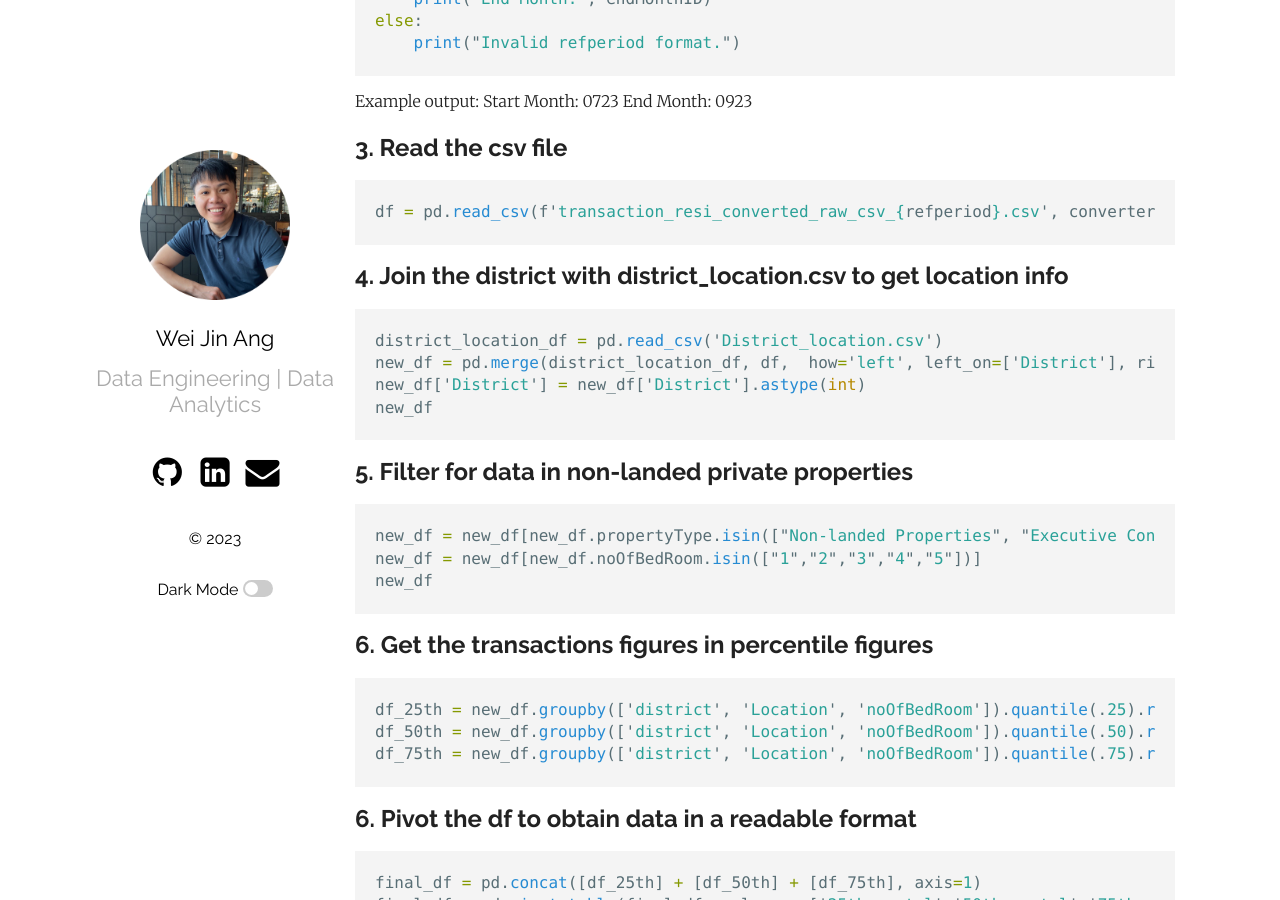
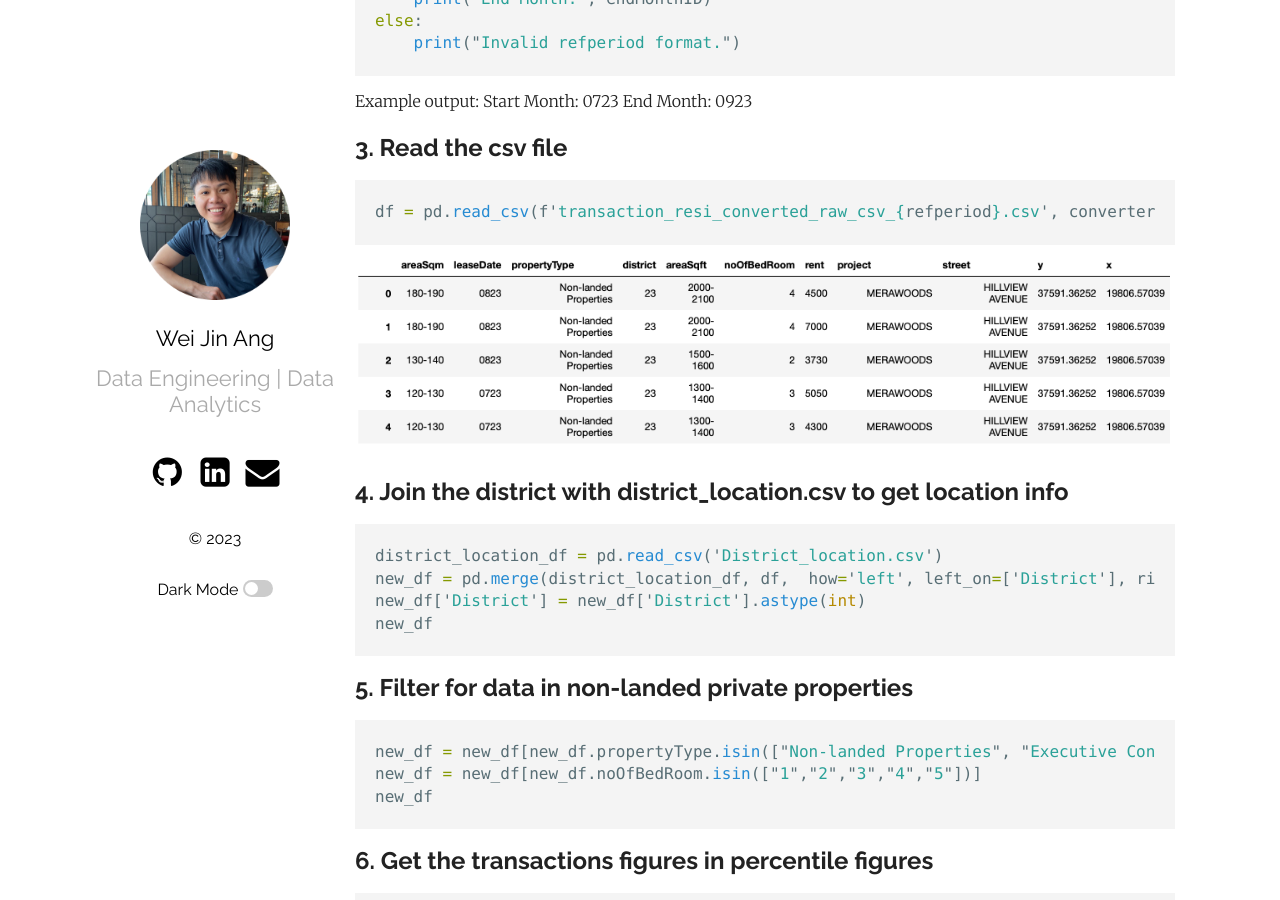
Before and after one commit to wjang96/wjang96.github.io, a Jekyll site: the page built from _posts/2023-08-20-Exploring Singapore private property transactions with URA API Part 2.markdown, in a window 1280 px wide and 900 px high, scrolled down 1353 px. Built offline with Jekyll 4.4.1, drawn with Linux system fonts in a browser that asks for light colours.

Commit message:
Update 2023-08-20-Exploring Singapore private property transactions with URA API Part 2.markdown

````diff
--- a/_posts/2023-08-20-Exploring Singapore private property transactions with URA API Part 2.markdown
+++ b/_posts/2023-08-20-Exploring Singapore private property transactions with URA API Part 2.markdown
@@ -55,6 +55,7 @@ End Month: 0923
 ```python
 df = pd.read_csv(f'transaction_resi_converted_raw_csv_{refperiod}.csv', converters = {'leaseDate': str, 'noOfBedRoom': str})
 ```
+![DF_wideformat]({{ '/assets/URA_df1.png' | relative_url }})
 
 ## 4. Join the district with district_location.csv to get location info
 ```python
````
